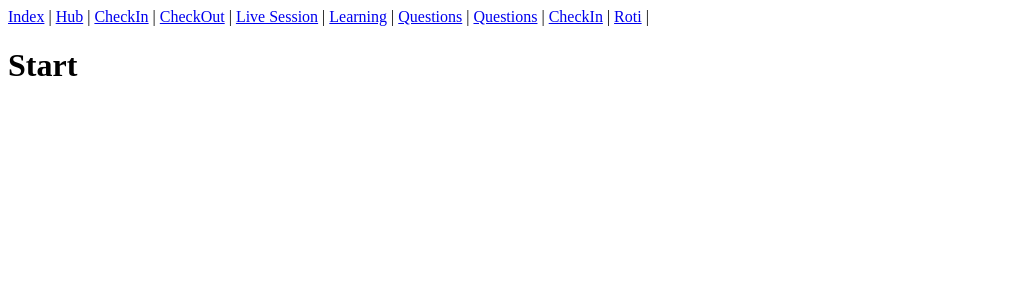
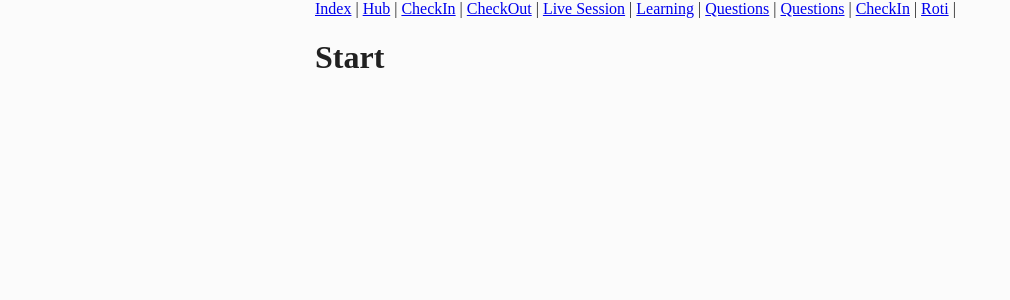
Before and after one commit to akaEnvi/abschlussarbeit, a Vue app: page / in a window 1280 px wide. Shown: the top 300 px of the page, without its empty margins (0-1010 px from the left). Built offline with nearby package versions, Linux system fonts and the light colour scheme; no server answers.

Commit message:
debug styling

```diff
--- a/src/assets/global_style.css
+++ b/src/assets/global_style.css
@@ -1,3 +1,15 @@
+:root {
+  --clr-primary: #6a1cc3;
+  --clr-primary-inactiv: #6a1cc36e;
+  --clr-secondary: #8849cf;
+  --clr-surface: #fbfbfb;
+  --clr-text: hsla(0, 0%, 0%, 0.87);
+}
+
 body {
   display: block;
+  width: 650px;
+  margin: auto;
+  color: var(--clr-text);
+  background-color: var(--clr-surface);
 }
```
